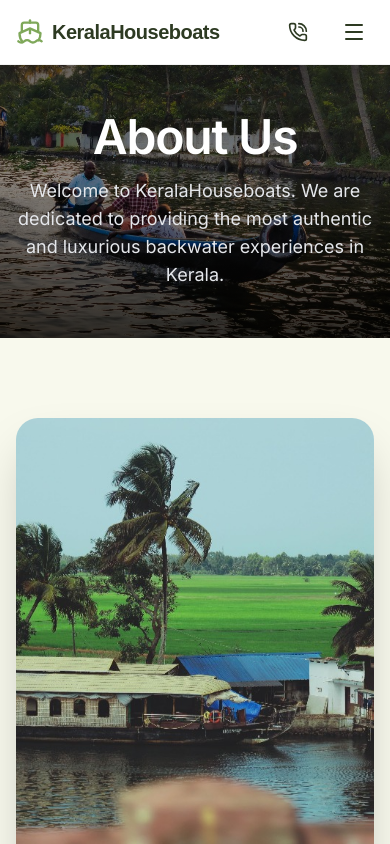
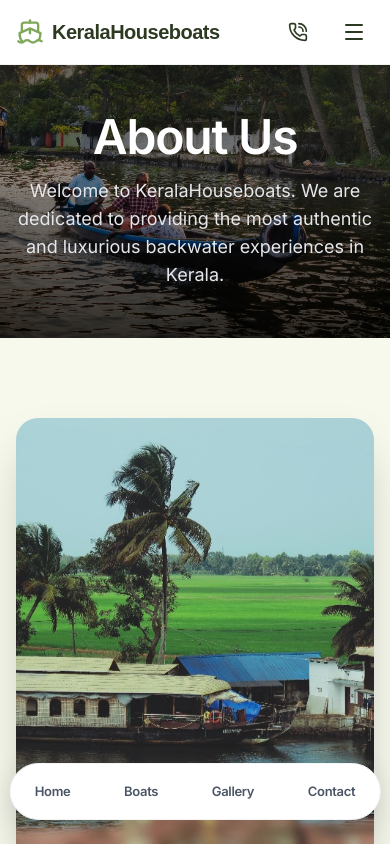
Before and after one commit to babuwebsite2026-star/houseboatbooking, a Next.js app in the folder houseboat-booking/: page /about in a window 390 px wide. Shown: the top 844 px of the page. Built offline with nearby package versions, Linux system fonts and the light colour scheme; a web font is replaced by a local one.

Commit message:
Add floating mobile bottom navigation bar

```diff
--- a/houseboat-booking/src/app/layout.tsx
+++ b/houseboat-booking/src/app/layout.tsx
@@ -3,6 +3,7 @@ import { Inter, Bebas_Neue } from "next/font/google";
 import "./globals.css";
 import { Navbar } from "@/components/Navbar";
 import { Footer } from "@/components/Footer";
+import { MobileBottomNav } from "@/components/MobileBottomNav";
 
 const inter = Inter({
   variable: "--font-sans",
@@ -34,7 +35,8 @@ export default function RootLayout({
         className={`${inter.variable} ${bebas.variable} font-sans bg-background text-foreground antialiased selection:bg-primary-green selection:text-white`}
       >
         <Navbar />
-        <main className="min-h-screen">
+        <MobileBottomNav />
+        <main className="min-h-screen pb-24 lg:pb-0">
           {children}
         </main>
         <Footer />
--- /dev/null
+++ b/houseboat-booking/src/components/MobileBottomNav.tsx
@@ -0,0 +1,45 @@
+"use client";
+
+import Link from "next/link";
+import { usePathname } from "next/navigation";
+import { Home, Ship, ImageIcon, PhoneCall } from "lucide-react";
+
+export function MobileBottomNav() {
+  const pathname = usePathname();
+
+  const navItems = [
+    { name: "Home", path: "/", icon: Home },
+    { name: "Boats", path: "/houseboats", icon: Ship },
+    { name: "Gallery", path: "/gallery", icon: ImageIcon },
+    { name: "Contact", path: "/contact", icon: PhoneCall },
+  ];
+
+  return (
+    <div className="fixed bottom-6 left-1/2 -translate-x-1/2 z-50 lg:hidden w-[95%] max-w-[400px]">
+      <div className="bg-white rounded-full shadow-[0_8px_30px_rgb(0,0,0,0.12)] p-2 flex items-center justify-between border border-gray-100">
+        {navItems.map((item) => {
+          const isActive = pathname === item.path || (item.path !== '/' && pathname.startsWith(item.path));
+
+          return (
+            <Link
+              key={item.name}
+              href={item.path}
+              className={`relative flex items-center justify-center gap-2 px-4 py-2.5 rounded-full transition-all duration-300 ${
+                isActive
+                  ? "bg-[#bbf7d0] text-black font-bold shadow-sm"
+                  : "text-gray-600 hover:text-black font-semibold"
+              }`}
+            >
+              <span className="text-[13px] tracking-tight">{item.name}</span>
+              {isActive && (
+                <div className="bg-black text-white p-1 rounded-full flex items-center justify-center">
+                  <item.icon className="w-3.5 h-3.5" />
+                </div>
+              )}
+            </Link>
+          );
+        })}
+      </div>
+    </div>
+  );
+}
```
